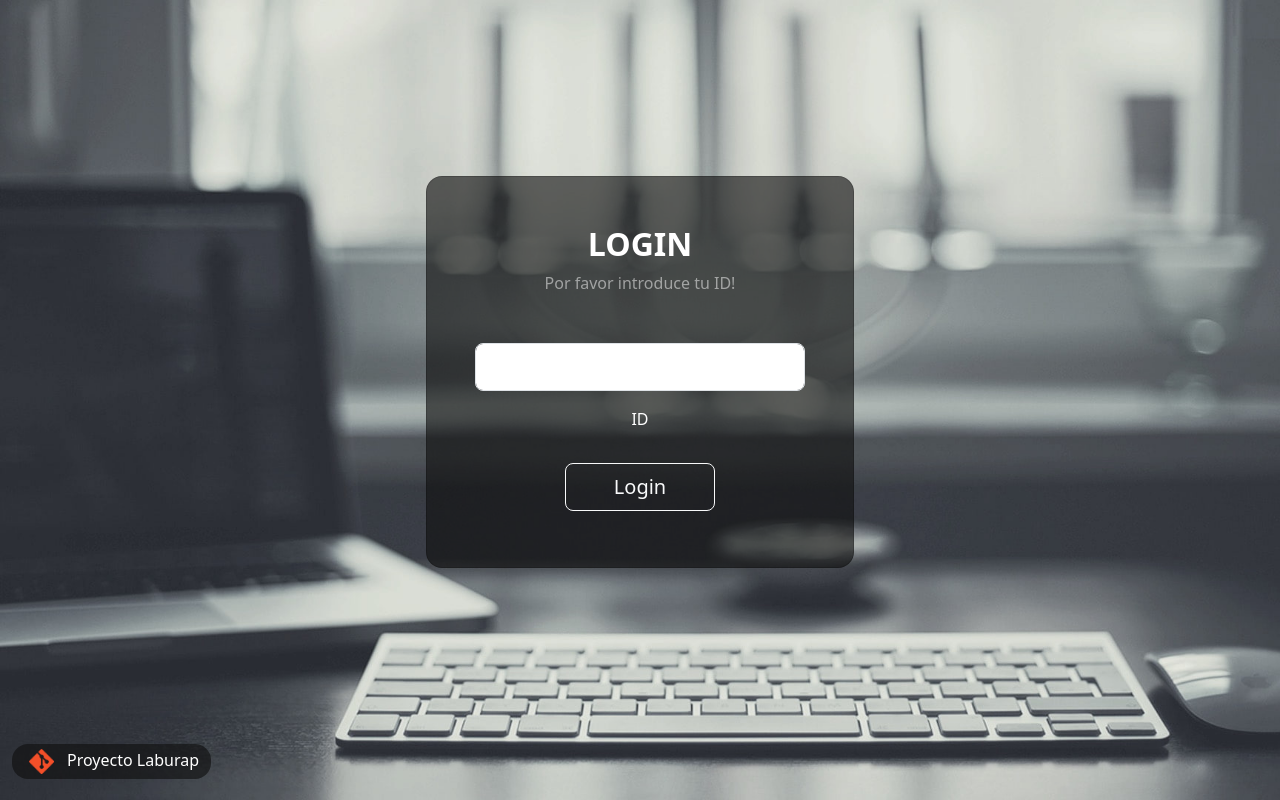
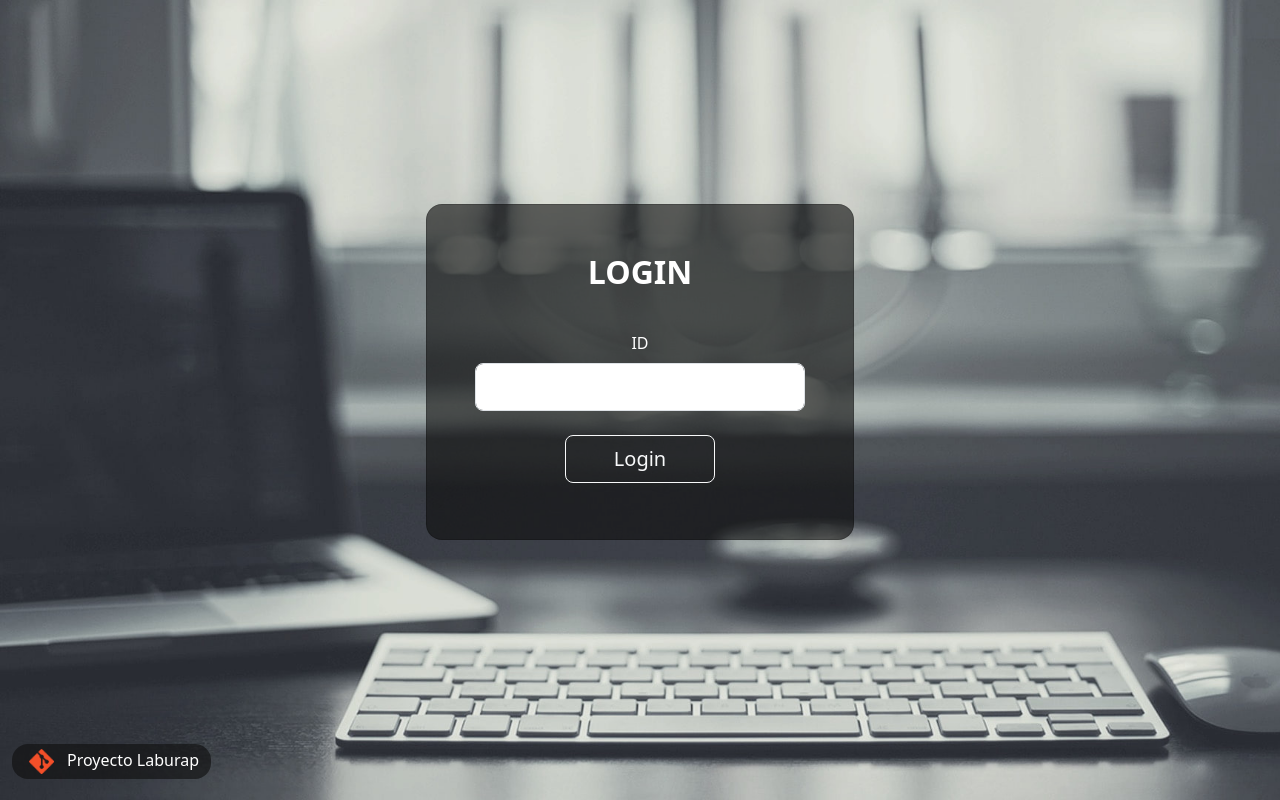
Before and after one commit to Git-Javi/laburapi, an Angular app in the folder laburapi-front/: page /laburapi/login in a window 1280 px wide. Built offline with nearby package versions, Linux system fonts and the light colour scheme.

Commit message:
Añadido enrutamiento

```diff
--- a/laburapi-front/src/app/app.module.ts
+++ b/laburapi-front/src/app/app.module.ts
@@ -9,6 +9,9 @@ import { HeaderComponent } from './components/header/header.component';
 import { FooterComponent } from './components/footer/footer.component';
 import { LoginComponent } from './components/login/login.component';
 import { RegistroComponent } from './components/registro/registro.component';
+
+/* ########################### ROUTER ########################### */
+import { AppRoutingModule } from './app-routing.module';
 
 /* ########################### INTERCEPTORES ########################### */
 import { AuthInterceptorService } from './interceptors/auth-interceptor.service';
@@ -24,7 +27,8 @@ import { AuthInterceptorService } from './interceptors/auth-interceptor.service'
   imports: [
     BrowserModule,
     FormsModule,
-    HttpClientModule
+    HttpClientModule,
+    AppRoutingModule
   ],
   providers: [{
     provide: HTTP_INTERCEPTORS, useClass: AuthInterceptorService, multi: true
--- a/laburapi-front/src/app/components/app-component/app.component.html
+++ b/laburapi-front/src/app/components/app-component/app.component.html
@@ -1 +1 @@
-<app-login></app-login>
+<router-outlet></router-outlet>
--- a/laburapi-front/src/app/components/login/login.component.html
+++ b/laburapi-front/src/app/components/login/login.component.html
@@ -4,11 +4,11 @@
             <div class="card text-white " style="border-radius: 1rem; background-color: rgba(15, 15, 15, 0.623);">
                 <div class="card-body p-5 text-center">
                     <h2 class="fw-bold mb-2 text-uppercase">Login</h2>
-                    <p class="text-white-50 mb-5">Por favor introduce tu ID!</p>
                     <div class="mb-1 mt-4 pb-1 ">
                         <div class="form-outline form-white mb-4 ">
-                            <input type="text" id="personaId" class="form-control form-control-lg" [(ngModel)]="id" />
                             <label class="form-label pt-3" for="personaId ">ID</label>
+                            <input type="text" id="personaId" class="form-control form-control-lg mb-3" [(ngModel)]="id" />
+                            <small class="text-danger">{{msg}}</small>
                         </div>
                         <button class="btn btn-outline-light btn-lg px-5" type="submit" (click)="getLogin()">Login</button>
                     </div>
--- a/laburapi-front/src/app/components/login/login.component.ts
+++ b/laburapi-front/src/app/components/login/login.component.ts
@@ -1,4 +1,5 @@
 import { Component, OnInit } from '@angular/core';
+import { Router } from '@angular/router';
 import { LoginService } from 'src/app/services/login.service';
 
 
@@ -10,8 +11,9 @@ import { LoginService } from 'src/app/services/login.service';
 export class LoginComponent implements OnInit {
 
   id: string ='';
+  msg: string = '';
 
-  constructor(private loginService: LoginService) { }
+  constructor(private loginService: LoginService, private router: Router) { }
 
   ngOnInit(): void {}
 
@@ -22,8 +24,10 @@ export class LoginComponent implements OnInit {
         console.log('holi----'+JSON.stringify(data));
         //this.router.navigate(/registro);
         console.log('sessionStorage----------->'+sessionStorage.getItem('id'))
+        this.router.navigateByUrl('/laburapi/registro')
       },(error)=>{
         console.log('No hay nadie registrado con ese ID');
+        this.msg = 'El ID introducido es incorrecto';
       }
     )
   }
```
Also changed, not shown: laburapi-front/src/app/app-routing.module.ts (added, +21 -0 lines).
